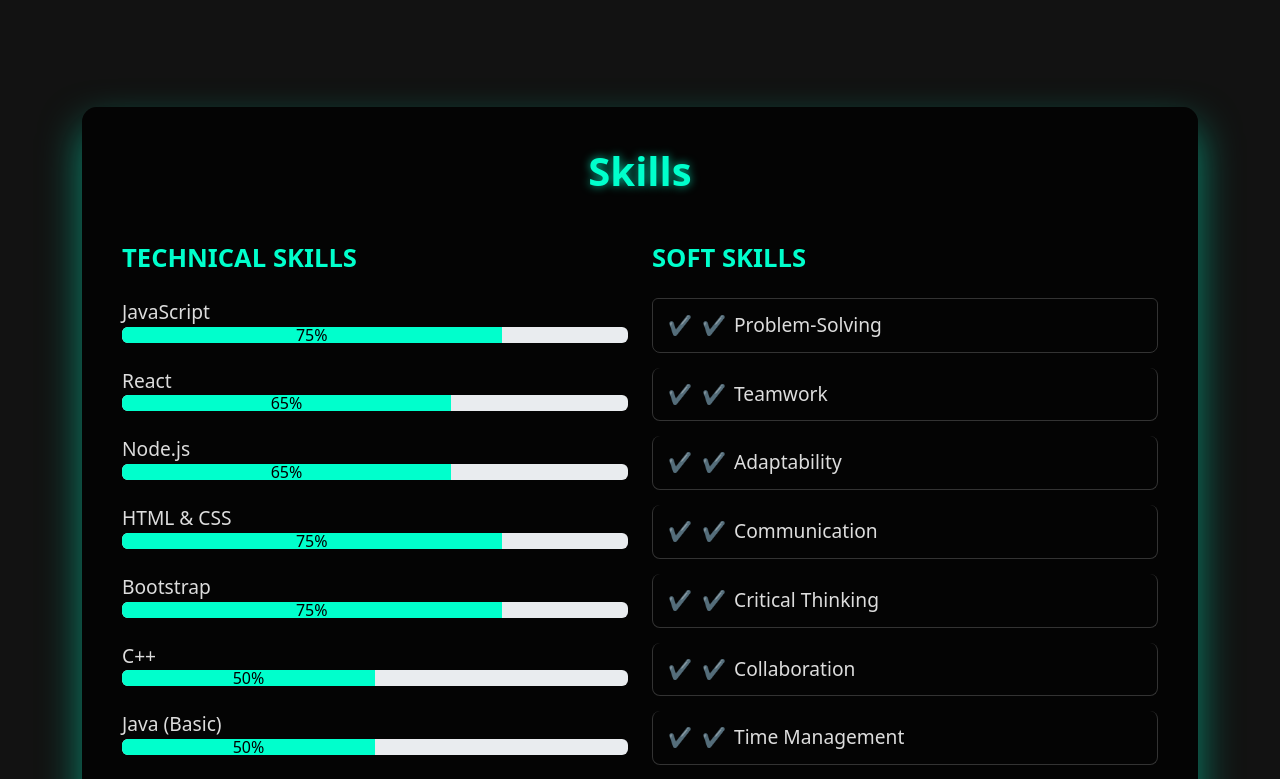
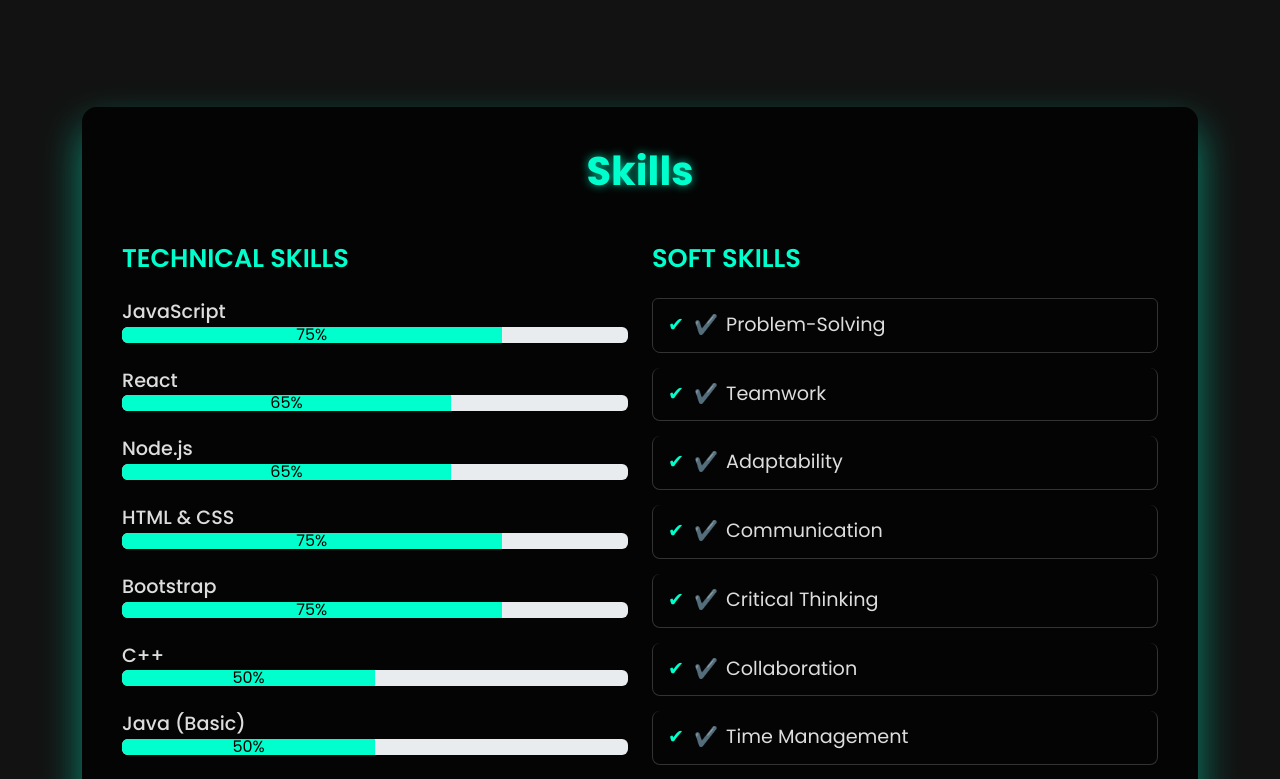
Before and after one commit to amrit22oct/My_Portfolio, a React (Vite) app: page / in a window 1280 px wide. Shown: the part 2391-3170 px from the top of the page. Built offline with nearby package versions, Linux system fonts and the light colour scheme.

Commit message:
Added full portfolio without submodule

```diff
--- a/src/index.css
+++ b/src/index.css
@@ -1,4 +1,11 @@
 /* Smooth scrolling */
+
+@import url('https://fonts.googleapis.com/css2?family=Poppins:wght@300;400;500;600;700&display=swap');
+
+body, html, * {
+  font-family: 'Poppins', sans-serif;
+}
+
 html {
    scroll-behavior: smooth;
    overflow-x: hidden;
```
